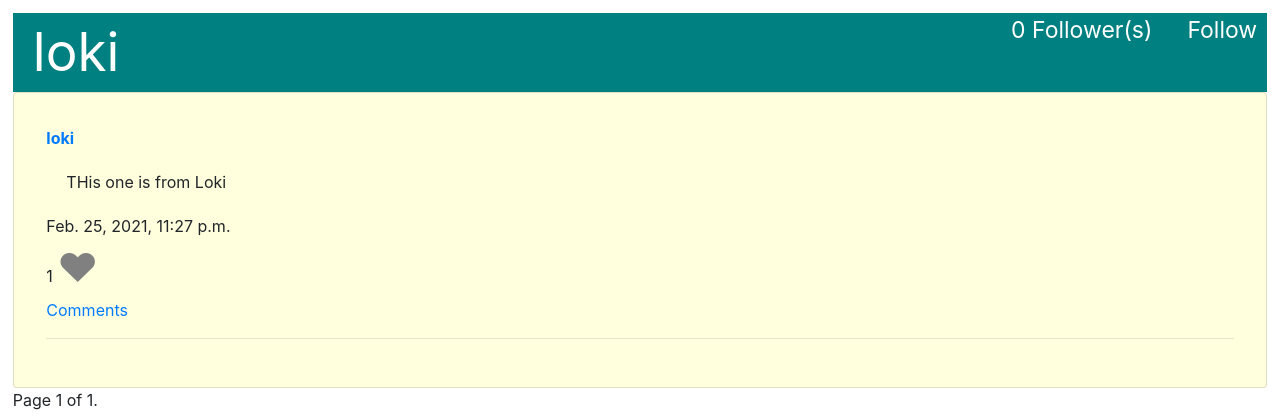
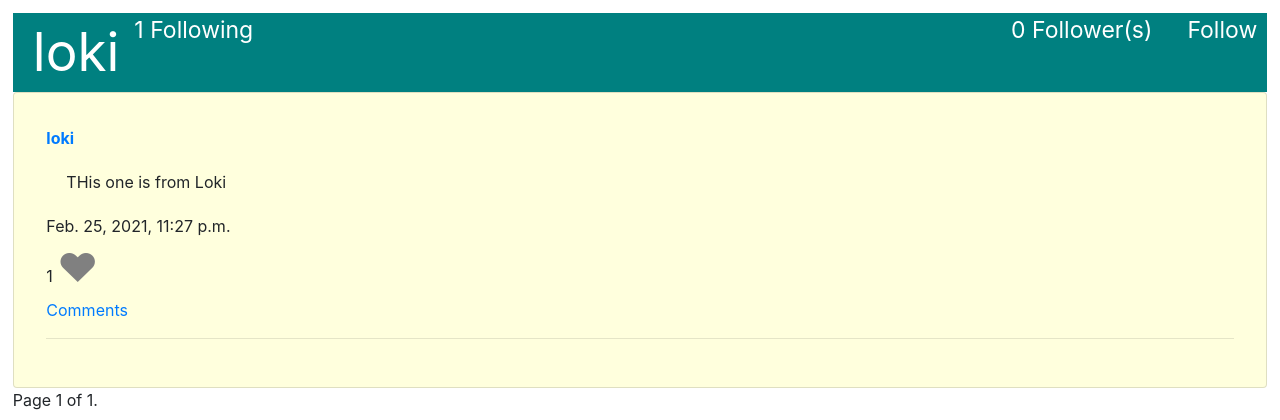
Before and after one commit to realninety5/cs50_codes, a Django app: a page that uses project4/network/templates/network/user.html in a window 1280 px wide. Shown: the part 56-476 px from the top of the page. Run offline with Django 3.2, Linux system fonts and the light colour scheme; a user stored in the database is signed in; data comes from the database, SQL or seed files in the repository; both versions use the stored data as it was after the commit; some libraries are stand-ins or nearby versions.

Commit message:
Added a new field to User that stores the number of user a user follows

```diff
--- a/project4/network/templates/network/user.html
+++ b/project4/network/templates/network/user.html
@@ -6,6 +6,7 @@
         <div class="top container-fluid">
             <div class='row'>
                 <div id='head' class='right clo-sm'>{{ w_user.username }}</div>
+                <div class='col-sm follow'>{{ w_user.num_people_followed }} Following</div>
 
                 <div class='left col-sm' id='tot'><span id='count'>{{ w_user.followed_by.count }}</span> Follower(s)</div>
                 {% if w_user.username != user.username %} <span id='follow' class='follow '><a href='' style='color: white; text-decoration: none;'>{% if follows %}Unfollow{% else %}Follow{% endif %}</a></span>{% endif %}
--- a/project4/network/views.py
+++ b/project4/network/views.py
@@ -148,6 +148,7 @@ def following(request):
 @csrf_exempt
 def follow(request, username):
     user = request.user.username
+    user_follow = User.objects.get(username=user)
     user = Following.objects.get(user__username=user)
     data = json.loads(request.body)
     username = User.objects.get(username=username)
@@ -156,8 +157,12 @@ def follow(request, username):
     if request.method == 'PUT':
         if data.get('follow') == 'Unfollow':
             username.followed_by.remove(user)
+            user_follow.num_people_followed -= 1
+            user_follow.save()
         else:
             username.followed_by.add(user)
+            user_follow.num_people_followed += 1
+            user_follow.save()
         username.save()
     return HttpResponse(status=204)
 
```
Also changed, not shown: project4/db.sqlite3, project4/network/migrations/0002_remove_user_num_people_followed.py (added), project4/network/migrations/0003_user_num_people_followed.py (added).
